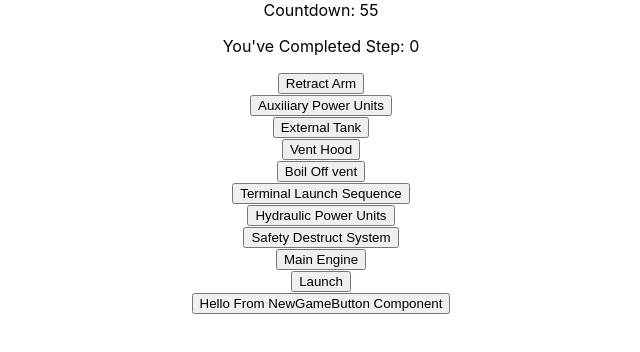
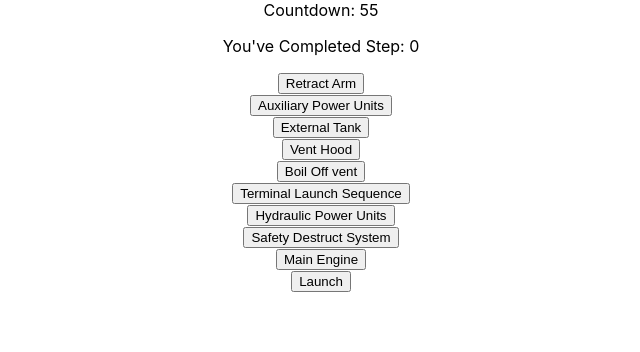
Before and after one commit to doakcovington/MissionControl, a React (Create React App) app: page / in a window 1280 px wide. Shown: the top 352 px of the page, without its empty margins (319-959 px from the left). Built offline with nearby package versions, Linux system fonts and the light colour scheme.

Commit message:
Added new game ternary

```diff
--- a/src/components/NewGameButton.tsx
+++ b/src/components/NewGameButton.tsx
@@ -1,9 +1,9 @@
 import React from 'react';
 
-const NewGameButton: React.FC = () => {
+const NewGameButton: React.FC<{status: number}> = ({status}) => {
   return (
     <div>
-      <button>Hello From NewGameButton Component</button>
+      {status === 10 ? <button>New Game</button> : null}
     </div>
   )
 }
```
